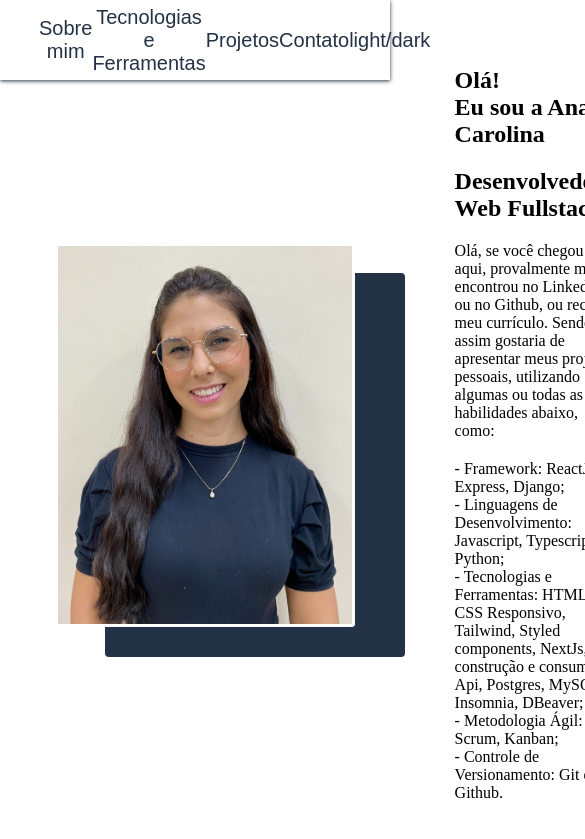
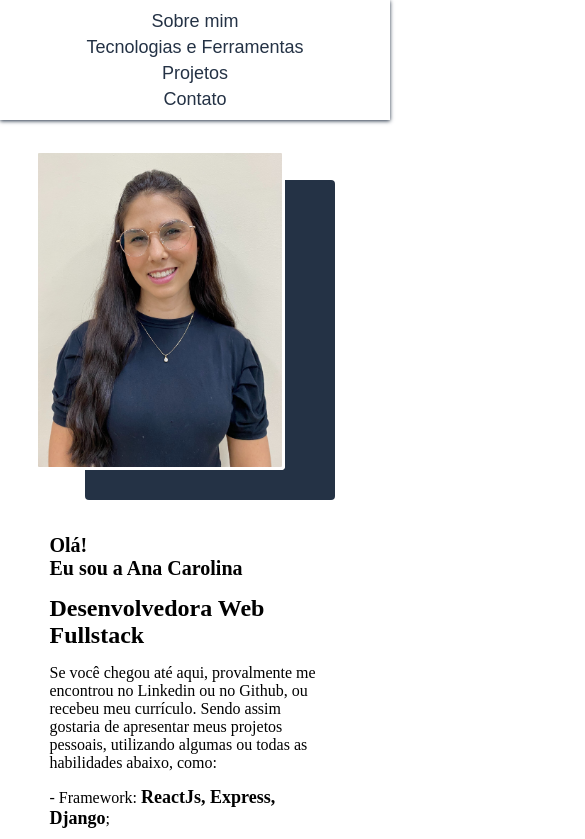
Before and after one commit to CarolinaOlivaCruz/my-portfolio, a React (Create React App) app: page / in a window 390 px wide. Shown: the top 839 px of the page, 585 px wide, since content can reach past the window. Built offline with nearby package versions, Linux system fonts and the light colour scheme.

Commit message:
ref: style header mobile

```diff
--- a/src/components/CardsProjects/style.ts
+++ b/src/components/CardsProjects/style.ts
@@ -1,7 +1,7 @@
 import styled from "styled-components";
 
 export const StyledList = styled.ul`
-  width: 100%;
+  /* width: 100%;
   display: flex;
   flex-direction: column;
   gap: 30px;
@@ -78,5 +78,5 @@ export const StyledList = styled.ul`
         }
       }
     }
-  }
+  } */
 `;
--- a/src/components/Contatos/style.jsx
+++ b/src/components/Contatos/style.jsx
@@ -1,7 +1,7 @@
 import styled from "styled-components";
 
 const StyledContainer = styled.section`
-  width: 80%;
+  /* width: 80%;
   margin: 0 auto;
   display: flex;
   align-items: center;
@@ -25,7 +25,7 @@ const StyledContainer = styled.section`
     a {
       color: #000;
     }
-  }
+  } */
 `;
 
 export default StyledContainer;
--- a/src/components/Projetos/style.jsx
+++ b/src/components/Projetos/style.jsx
@@ -1,7 +1,7 @@
 import styled from "styled-components";
 
 const StyledContainer = styled.section`
-  height: 80vh;
+  /* height: 80vh;
   width: 80%;
   margin: 30px auto;
   display: flex;
@@ -50,7 +50,7 @@ const StyledContainer = styled.section`
     border-radius: 4px;
     padding: 10px;
     color: #000;
-  }
+  } */
 `;
 
 export default StyledContainer;
--- a/src/components/SobreMim/index.jsx
+++ b/src/components/SobreMim/index.jsx
@@ -8,7 +8,7 @@ const SobreMim = () => {
       <div>
         <img src={imgPerfil} alt="" />
       </div>
-      <div>
+      <article>
         <h1>
           Olá!
           <br />
@@ -16,25 +16,25 @@ const SobreMim = () => {
         </h1>
         <h2>Desenvolvedora Web Fullstack</h2>
         <p>
-          Olá, se você chegou até aqui, provalmente me encontrou no Linkedin ou
+          Se você chegou até aqui, provalmente me encontrou no Linkedin ou
           no Github, ou recebeu meu currículo. Sendo assim gostaria de
           apresentar meus projetos pessoais, utilizando algumas ou todas as
           habilidades abaixo, como:
         </p>
         <ul>
-          <li>- Framework: ReactJs, Express, Django;</li>
+          <li>- Framework: <span>ReactJs, Express, Django</span>;</li>
           <li>
-            - Linguagens de Desenvolvimento: Javascript, Typescript, Python;
+            - Linguagens de Desenvolvimento: <span>Javascript, Typescript, Python</span>;
           </li>
           <li>
-            - Tecnologias e Ferramentas: HTML, CSS Responsivo, Tailwind, Styled
+            - Tecnologias e Ferramentas: <span>HTML, CSS Responsivo, Tailwind, Styled
             components, NextJs, construção e consumo de Api, Postgres, MySQL,
-            Insomnia, DBeaver;
+            Insomnia, DBeaver</span>;
           </li>
-          <li>- Metodologia Ágil: Scrum, Kanban;</li>
-          <li>- Controle de Versionamento: Git e Github.</li>
+          <li>- Metodologia Ágil: <span>Scrum, Kanban</span>;</li>
+          <li>- Controle de Versionamento: <span>Git e Github</span>.</li>
         </ul>
-      </div>
+      </article>
     </StyledContainer>
   );
 };
--- a/src/components/SobreMim/style.jsx
+++ b/src/components/SobreMim/style.jsx
@@ -1,7 +1,48 @@
 import styled from "styled-components";
 
 const StyledContainer = styled.section`
-  width: 80%;
+  width: 100%;
+  margin: 150px auto;
+
+  display: flex;
+  flex-direction: column;
+  align-items: center;
+  gap: 60px;
+
+  img {
+    width: 250px;
+    object-fit: cover;
+    box-shadow: 50px 30px #243245;
+    border-radius: 4px;
+    border: 3px solid #ffff;
+  }
+
+  article {
+    width: 100%;
+    padding-left: 30px;
+    margin: 0 auto;
+    display: flex;
+    flex-direction: column;
+    align-items: stretch;
+    gap: 15px;
+
+    h1 {
+      font-size: 20px;
+    }
+
+    ul {
+      display: flex;
+      flex-direction: column;
+      gap: 10px;
+    }
+
+    span {
+      font-size: 18px;
+      font-weight: bold;
+    }
+  }
+
+  /* width: 80%;
   margin: 55px auto;
   height: 90vh;
   display: flex;
@@ -20,7 +61,7 @@ const StyledContainer = styled.section`
     display: flex;
     flex-direction: column;
     gap: 20px;
-}
+} */
 `;
 
 export default StyledContainer;
--- a/src/components/Tech/style.jsx
+++ b/src/components/Tech/style.jsx
@@ -1,7 +1,7 @@
 import styled from "styled-components";
 
 const StyledContainer = styled.section`
-  height: 70vh;
+  /* height: 70vh;
 
   ul {
     width: 70%;
@@ -20,7 +20,7 @@ const StyledContainer = styled.section`
       padding: 20px 0;
       object-fit: cover;
     }
-  }
+  } */
 `;
 
 export default StyledContainer;
--- a/src/pages/Home/index.tsx
+++ b/src/pages/Home/index.tsx
@@ -35,11 +35,10 @@ const Home = () => {
             Projetos
           </button>
           <button onClick={() => scrollToComponent(contatoRef)}>Contato</button>
-          <button>light/dark</button>
         </div>
       </StyledHeader>
       <ContentContainer>
-        <div>
+        <section>
           <div ref={sobreMimRef}>
             <SobreMim />
           </div>
@@ -52,7 +51,7 @@ const Home = () => {
           <div ref={contatoRef}>
             <Contato />
           </div>
-        </div>
+        </section>
       </ContentContainer>
     </>
   );
--- a/src/pages/Home/style.jsx
+++ b/src/pages/Home/style.jsx
@@ -1,7 +1,33 @@
 import styled from "styled-components";
 
 export const StyledHeader = styled.header`
-  height: 80px;
+  width: 100%;
+  height: 120px;
+  position: fixed;
+  top: 0;
+  z-index: 999;
+  background-color: #ffff;
+  box-shadow: 0 1px 4px #243245;
+  display: flex;
+  align-items: center;
+
+  div {
+    width: 90%;
+    margin: 0 auto;
+    display: flex;
+    flex-direction: column;
+    flex-wrap: wrap;
+    align-items: center;
+    justify-content: space-between;
+    gap: 5px;
+
+    button {
+      color: #243245;
+      font-size: 18px;
+    }
+  }
+
+  /* height: 80px;
   position: fixed;
   top: 0;
   width: 100%;
@@ -23,10 +49,28 @@ export const StyledHeader = styled.header`
       color: #243245;
       font-size: 20px;
     }
-  }
+  } */
 `;
 
 export const ContentContainer = styled.main`
   width: 90%;
   margin: 0 auto;
+
+  div {
+    width: 90%;
+  }
+
+  img{
+    width: 250px;
+  }
+
+  /* width: 100%;
+  margin: 0 auto;
+  display: flex;
+  flex-direction: column;
+  gap: 20px;
+
+  div {
+    width: 90%;
+  } */
 `;
```
